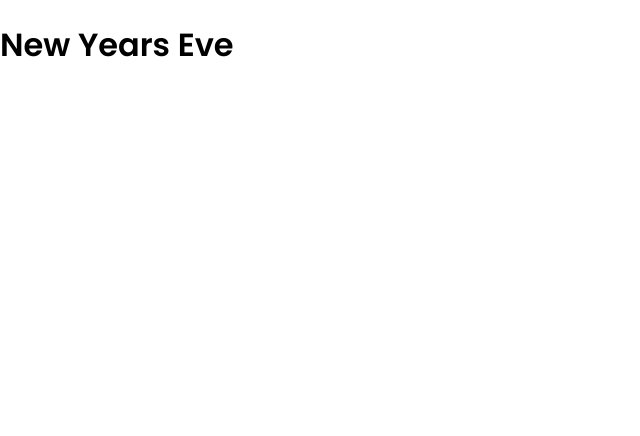
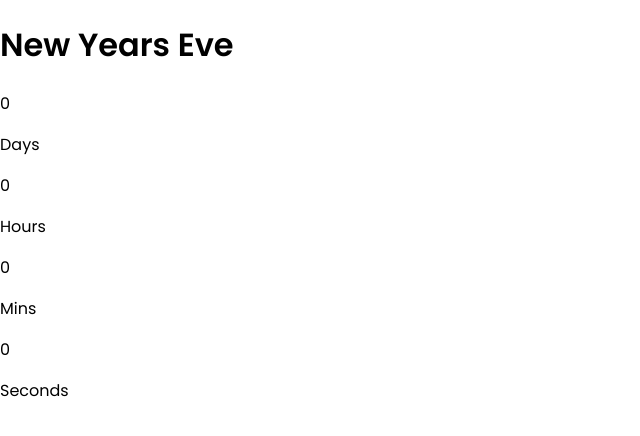
Before and after one commit to indra120/countdown-timer, a plain HTML site: page index.html in a window 1280 px wide. Shown: the whole page, without its empty margins (0-640 px from the left). Drawn offline with Linux system fonts and the light colour scheme.

Commit message:
Create app structure

```diff
--- a/index.html
+++ b/index.html
@@ -9,5 +9,24 @@
 	</head>
 	<body>
 		<h1 id="eventName">Name of Event</h1>
+
+		<div class="container">
+			<div class="countdown">
+				<p class="count" id="days">0</p>
+				<span class="count-type">Days</span>
+			</div>
+			<div class="countdown">
+				<p class="count" id="hours">0</p>
+				<span class="count-type">Hours</span>
+			</div>
+			<div class="countdown">
+				<p class="count" id="mins">0</p>
+				<span class="count-type">Mins</span>
+			</div>
+			<div class="countdown">
+				<p class="count" id="seconds">0</p>
+				<span class="count-type">Seconds</span>
+			</div>
+		</div>
 	</body>
 </html>
```
